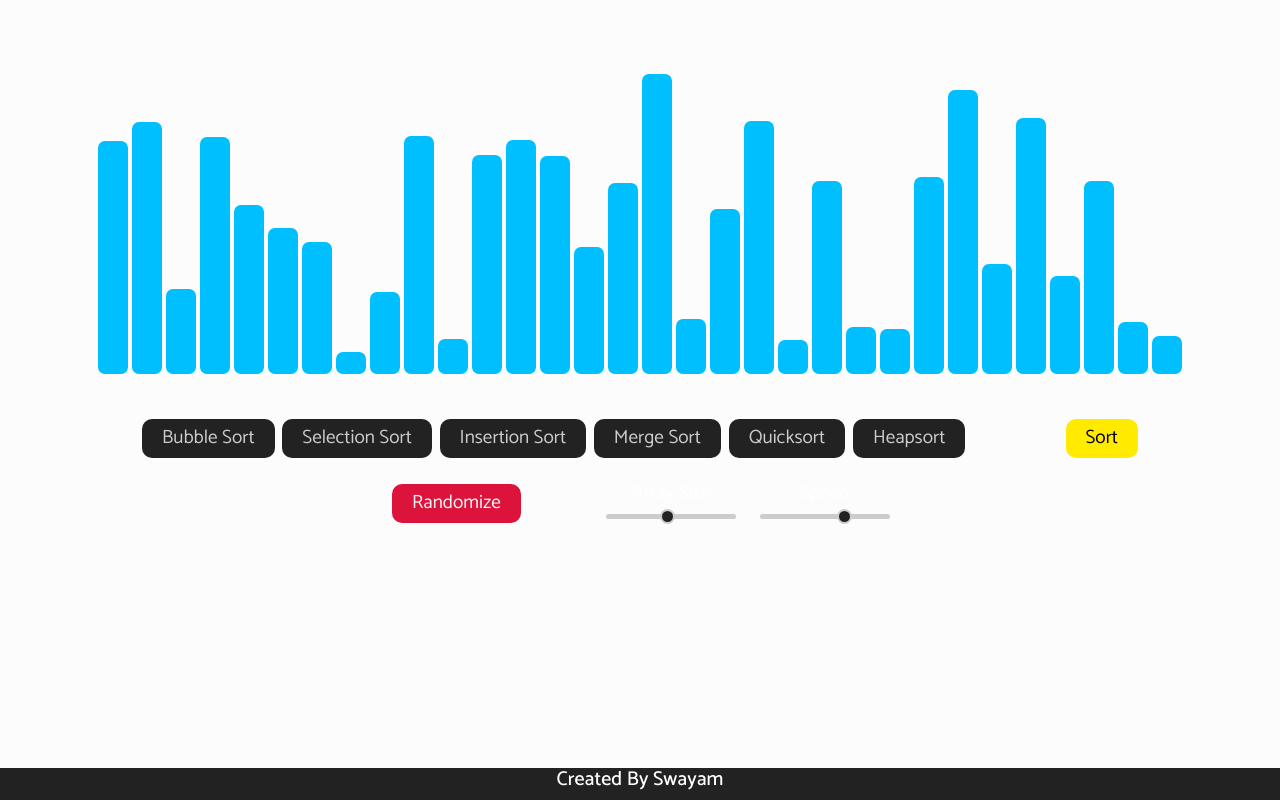
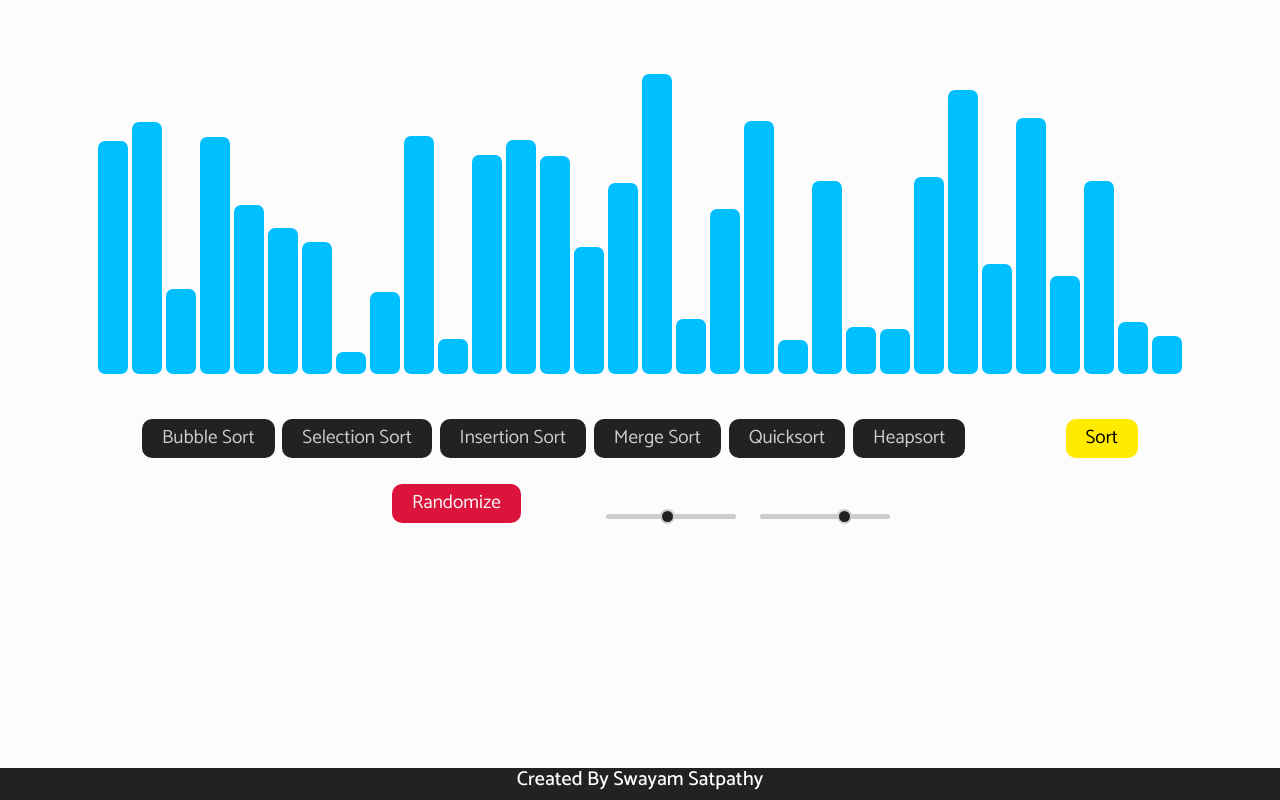
Before and after one commit to SwayamSat/Projects, a plain HTML site: page Algorithm Visualizer/index.html in a window 1280 px wide. Drawn offline with nearby package versions, Linux system fonts and the light colour scheme.

Commit message:
index.html

```diff
--- a/Algorithm Visualizer/index.html
+++ b/Algorithm Visualizer/index.html
@@ -49,7 +49,7 @@
     <script src="assets/quicksort.js"></script>
     <script src="assets/heapsort.js"></script>
     <footer>
-        <h5>Created By Swayam </h5>
+        <h5>Created By Swayam Satpathy</h5>
     </footer>
 </body>
 </html>
```
